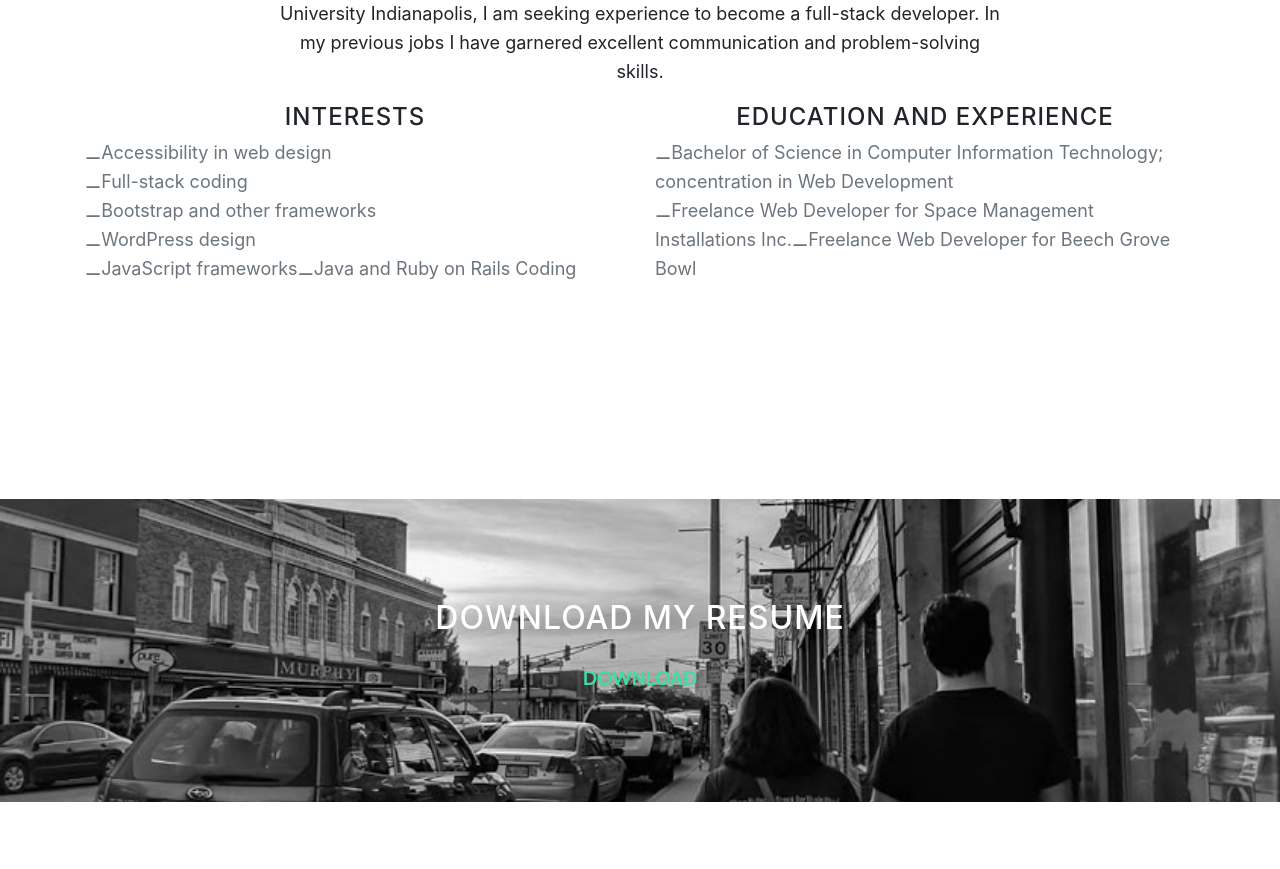
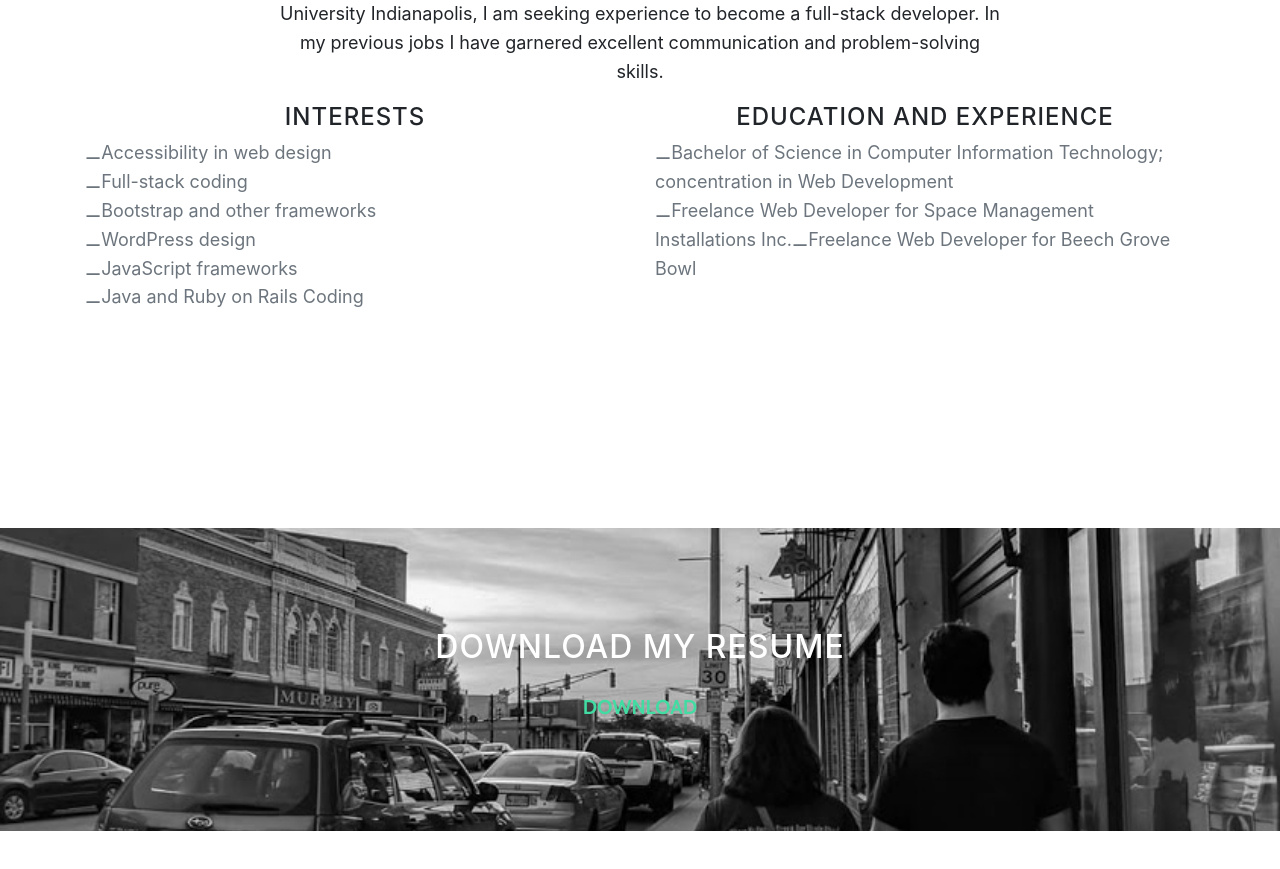
Before and after one commit to dmdrake/dmdrake.github.io, a website with bundled scripts: page index.html in a window 1280 px wide. Shown: the part 1340-2209 px from the top of the page. Built offline with nearby package versions, Linux system fonts and the light colour scheme.

Commit message:
Update index.html

```diff
--- a/index.html
+++ b/index.html
@@ -87,7 +87,7 @@
           <div class="col-lg-6 col-md-6 text-center">
             <div class="service-box">
               <h4>Interests</h4>
-                <p class="text-muted" style="text-align: left;">&#9866;Accessibility in web design<br>&#9866;Full-stack coding<br>&#9866;Bootstrap and other frameworks<br>&#9866;WordPress design<br>&#9866;JavaScript frameworks&#9866;Java and Ruby on Rails Coding</p>
+                <p class="text-muted" style="text-align: left;">&#9866;Accessibility in web design<br>&#9866;Full-stack coding<br>&#9866;Bootstrap and other frameworks<br>&#9866;WordPress design<br>&#9866;JavaScript frameworks<br>&#9866;Java and Ruby on Rails Coding</p>
             </div>
           </div>
           <div class="col-lg-6 col-md-6 text-center">
```
